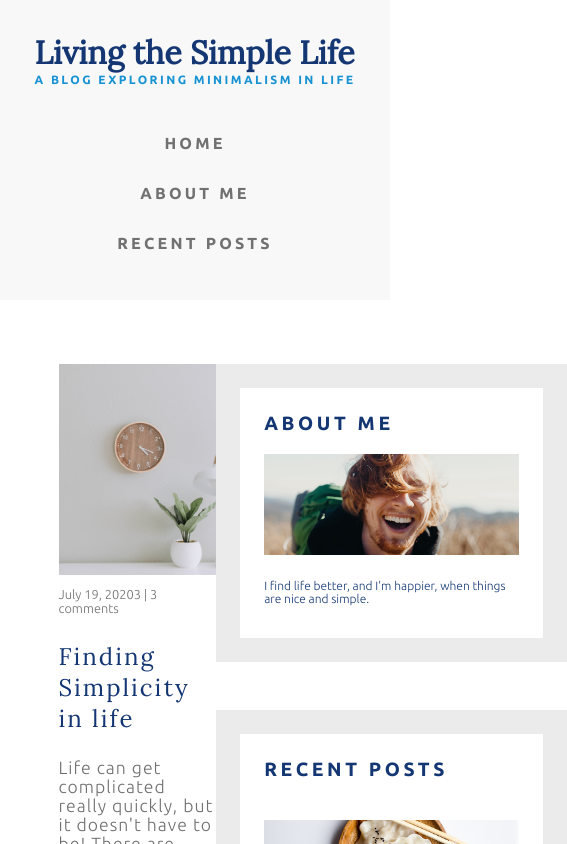
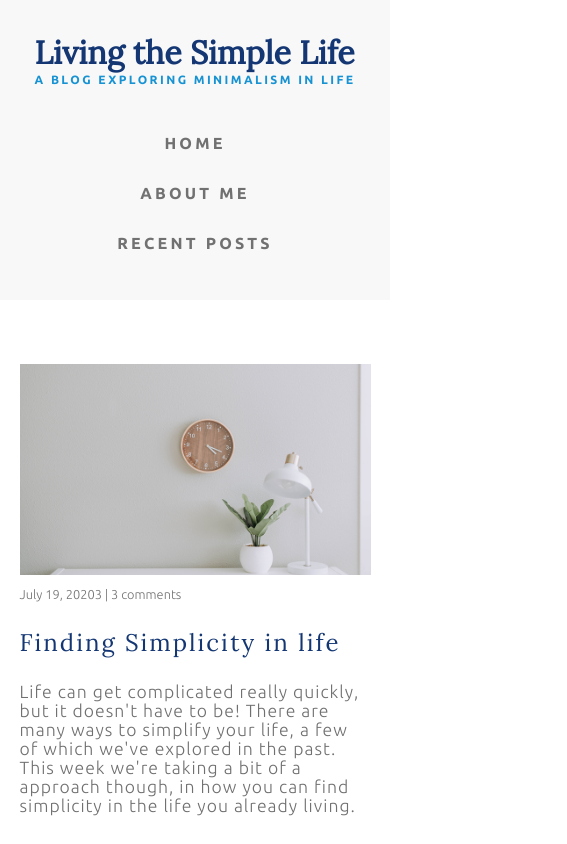
Before and after one commit to jeremydurden/simple-life-blog, a React (Create React App) app: page /recent in a window 390 px wide. Shown: the top 844 px of the page, 567 px wide, since content can reach past the window. Built offline with nearby package versions, Linux system fonts and the light colour scheme.

Commit message:
recent posts page responsive styling

```diff
--- a/src/Pages/Recent/Recent.css
+++ b/src/Pages/Recent/Recent.css
@@ -5,3 +5,10 @@
     justify-content: space-between;
     margin: 0 auto;
 }
+
+@media (max-width: 1249px) {
+    .recent-page__container {
+        flex-direction: column;
+        max-width: 90%;
+    }
+}
```
